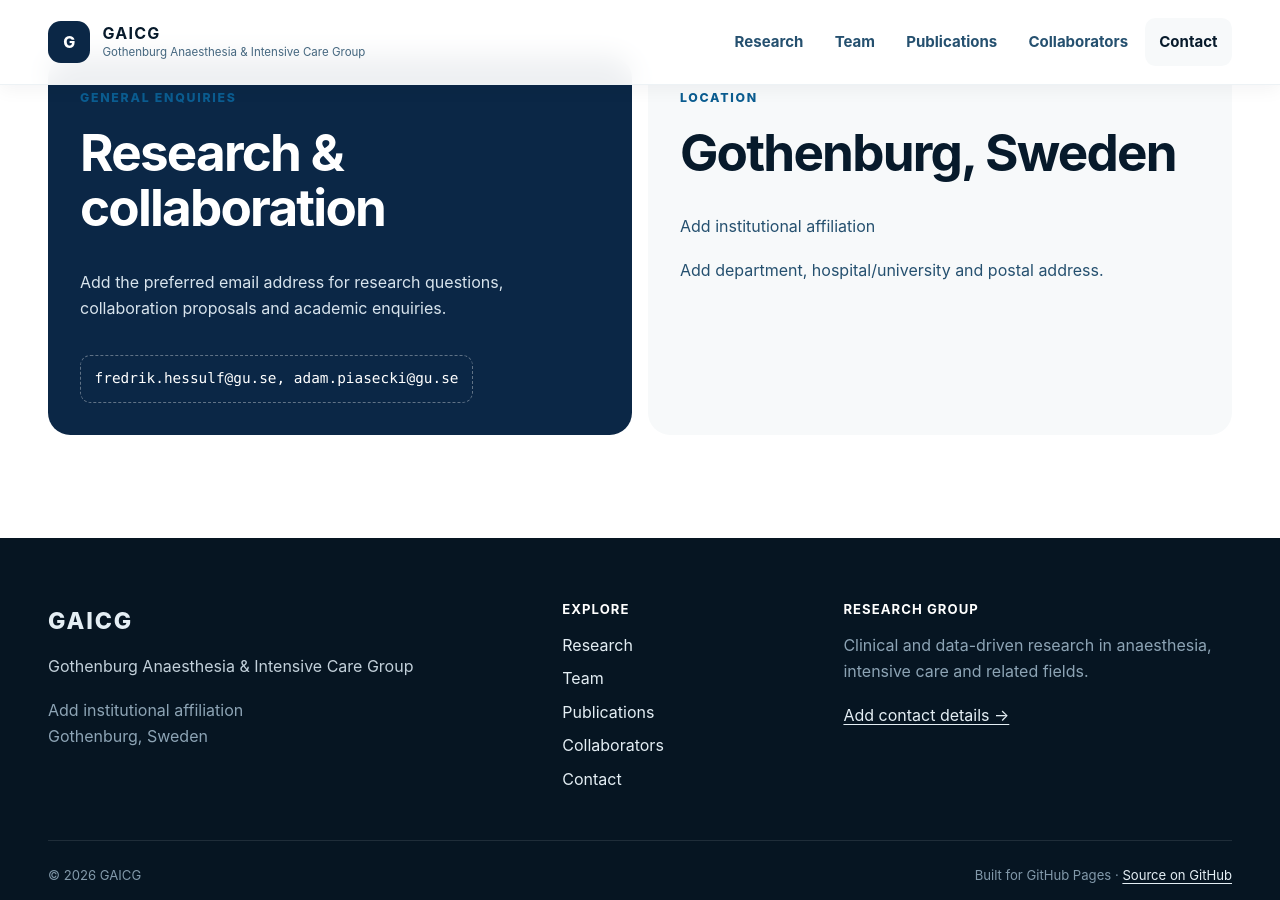
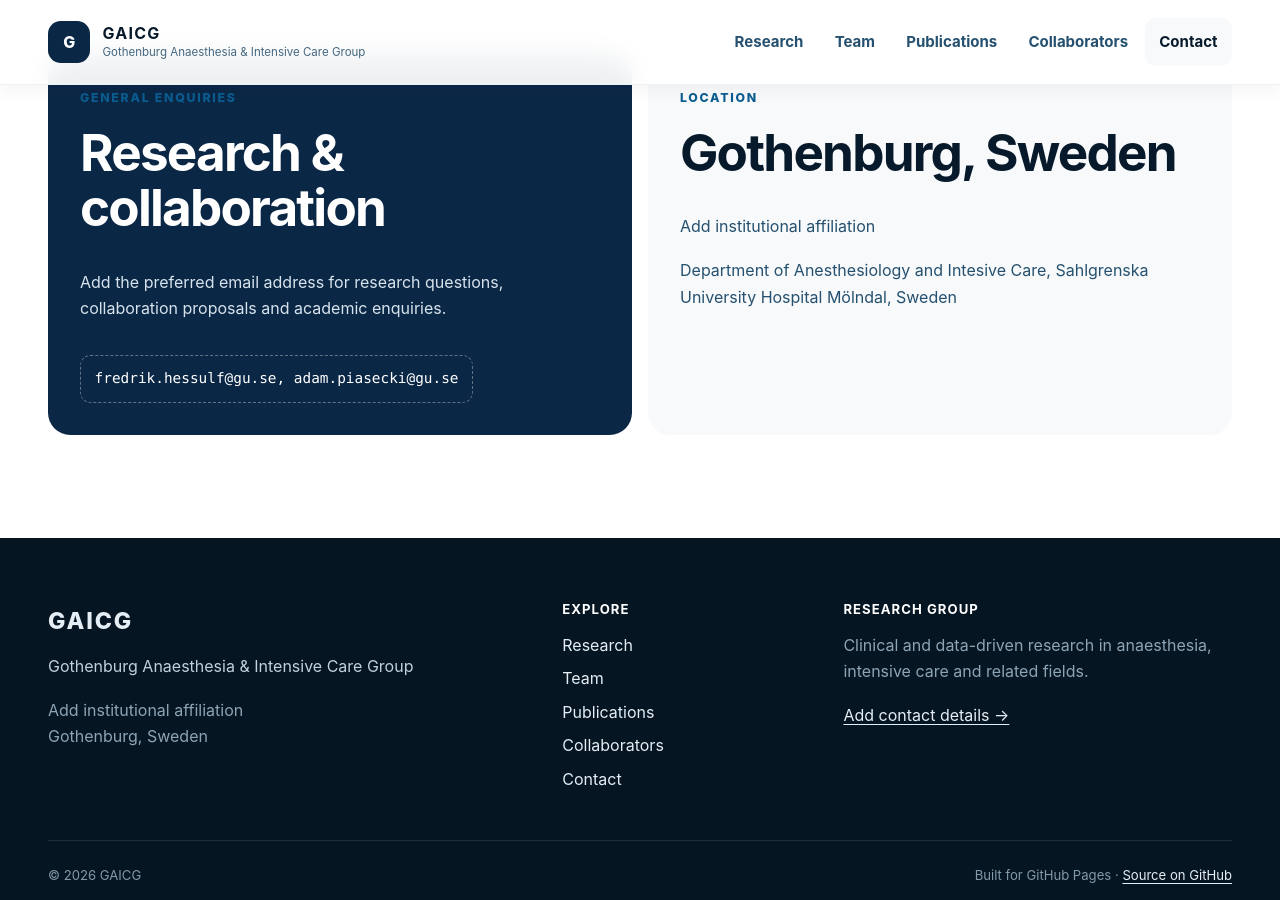
Before and after one commit to gaicg/gaicg, a Jekyll site: the page built from contact.html, in a window 1280 px wide and 900 px high, scrolled down 506 px. Built offline with Jekyll 4.4.1, drawn with Linux system fonts in a browser that asks for light colours.

Commit message:
Update contact information in contact.html

```diff
--- a/contact.html
+++ b/contact.html
@@ -23,7 +23,7 @@ permalink: /contact/
       <p class="eyebrow">Location</p>
       <h2>{{ site.organization.location }}</h2>
       <p>{{ site.organization.affiliation }}</p>
-      <p>Add department, hospital/university and postal address.</p>
+      <p>Department of Anesthesiology and Intesive Care, Sahlgrenska University Hospital Mölndal, Sweden</p>
     </article>
   </div>
 </section>
```
